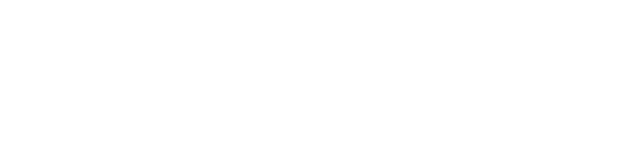
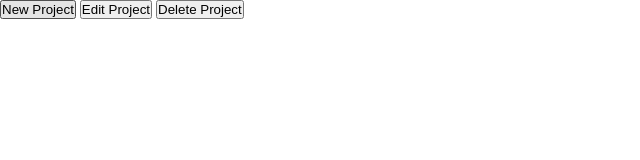
Before and after one commit to DANOverkill/todo-list, a website built with webpack: page src/template.html in a window 1280 px wide. Shown: the whole page, without its empty margins (0-640 px from the left). Built offline with nearby package versions, Linux system fonts and the light colour scheme.

Commit message:
create src/domhandler.js add nav bar for project managment on template.html

```diff
--- a/src/template.html
+++ b/src/template.html
@@ -6,6 +6,13 @@
     <title>Document</title>
 </head>
 <body>
-    <div id="content"></div>
+    <div id="projects_column">
+        <nav id="projects_menue">
+            <button id="newProject">New Project</button>
+            <button id="editProject">Edit Project</button>
+            <button id="deleteProject">Delete Project</button>
+        </nav>
+        <div id="project_content"></div>
+    </div>
 </body>
 </html>
```
Also changed, not shown: src/domhandler.js (added).
